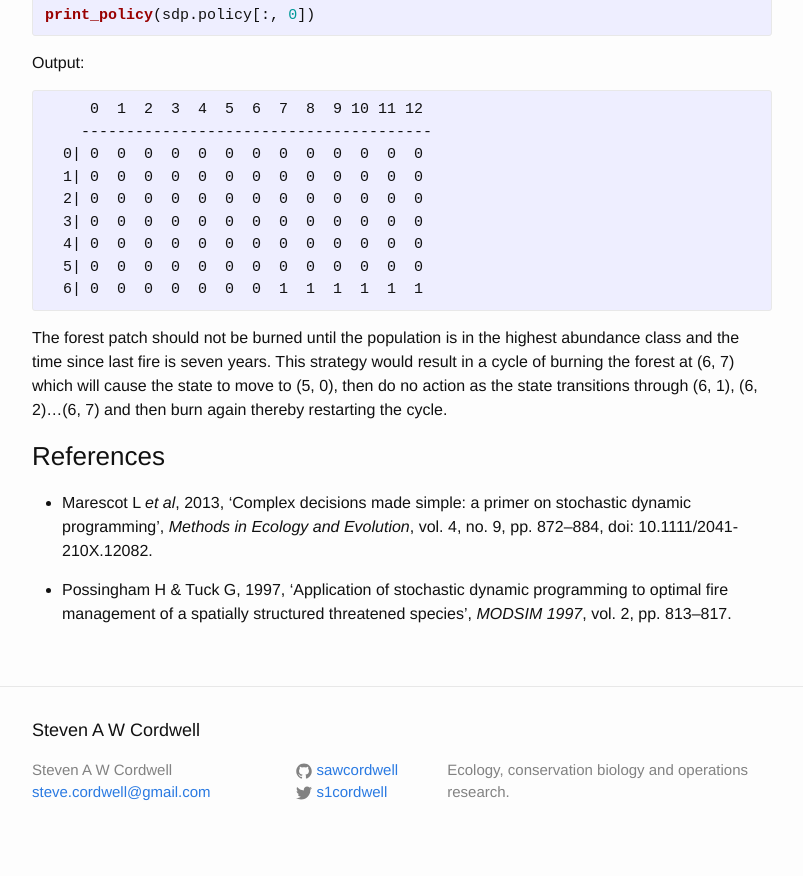
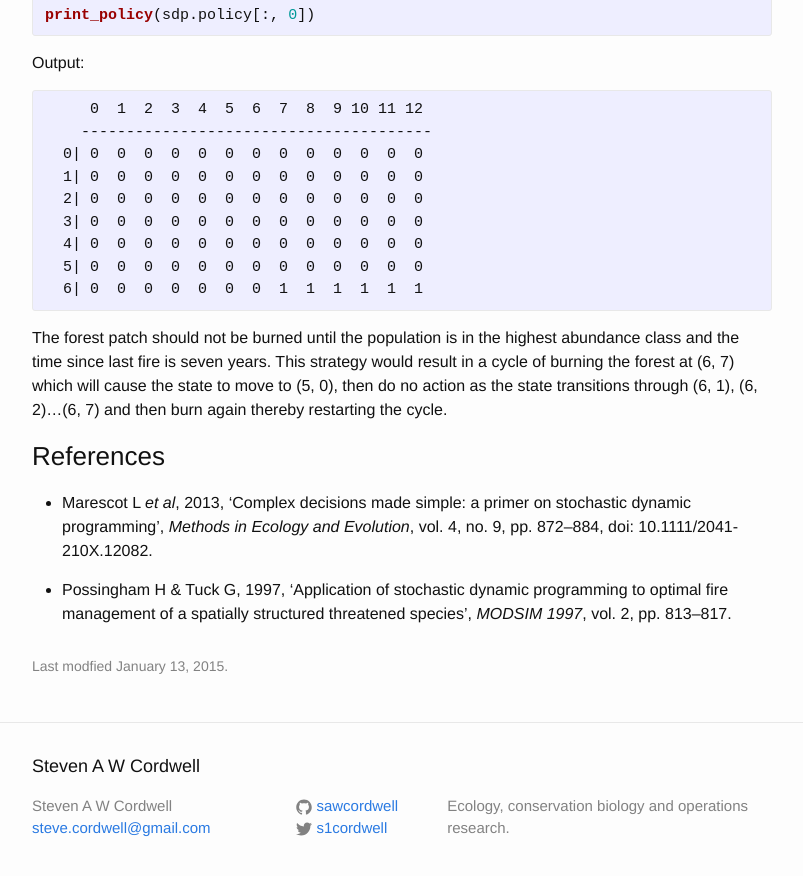
Before and after one commit to sawcordwell/sawcordwell.github.io, a Jekyll site: the page built from _posts/2015-01-10-possingham1997-1.md, in a window 1280 px wide and 900 px high, scrolled down 13088 px. Shown: the top 876 px of the window, without its empty margins (238-1041 px from the left). Built offline with Jekyll 4.4.1, drawn with Linux system fonts in a browser that asks for light colours; formulas are drawn with MathJax 3.

Commit message:
Add last modified date to posts

```diff
--- a/_layouts/post.html
+++ b/_layouts/post.html
@@ -13,4 +13,6 @@ layout: default
     {{ content }}
   </article>
 
+  {% if page.date-modified %}<p class="post-meta">Last modfied <time datetime="{{ page.date-modified | date: "%FT%T" }}" itemprop="dateModified">{{ page.date-modified | date: "%B %-d, %Y" }}</time>.</p>{% endif %}
+
 </div>
--- a/_posts/2015-01-10-possingham1997-1.md
+++ b/_posts/2015-01-10-possingham1997-1.md
@@ -3,7 +3,7 @@ layout: post
 title: Optimal fire management of a threatened species, part 1
 subtitle: Python MDP Toolbox worked example
 date: 2015-01-10 23:34:00 +13:00
-last-modified: 2015-01-13 12:43:00 +13:00
+date-modified: 2015-01-13 13:05:00 +13:00
 categories: mdp conservation
 tags: [MDP, Python, Markovian, decision theory, toolbox, tutorial, forest, conservation, fire]
 ---
@@ -603,6 +603,6 @@ This strategy would result in a cycle of burning the forest at (6, 7) which will
 
 ### References
 
-* Marescot L *et al*, 2013, ‘Complex decisions made simple: a primer on stochastic dynamic programming’, *Methods in Ecology and Evolution*, vol. 4, no. 9, pp. 872–884, doi: 10.1111/2041-210X.12082.
+* Marescot L *et al*, 2013, ‘Complex decisions made simple: a primer on stochastic dynamic programming’, <cite>Methods in Ecology and Evolution</cite>, vol. 4, no. 9, pp. 872–884, doi: 10.1111/2041-210X.12082.
 
-* Possingham H & Tuck G, 1997, ‘Application of stochastic dynamic programming to optimal fire management of a spatially structured threatened species’, *MODSIM 1997*, vol. 2, pp. 813–817.
+* Possingham H & Tuck G, 1997, ‘Application of stochastic dynamic programming to optimal fire management of a spatially structured threatened species’, <cite>MODSIM 1997</cite>, vol. 2, pp. 813–817.
```
